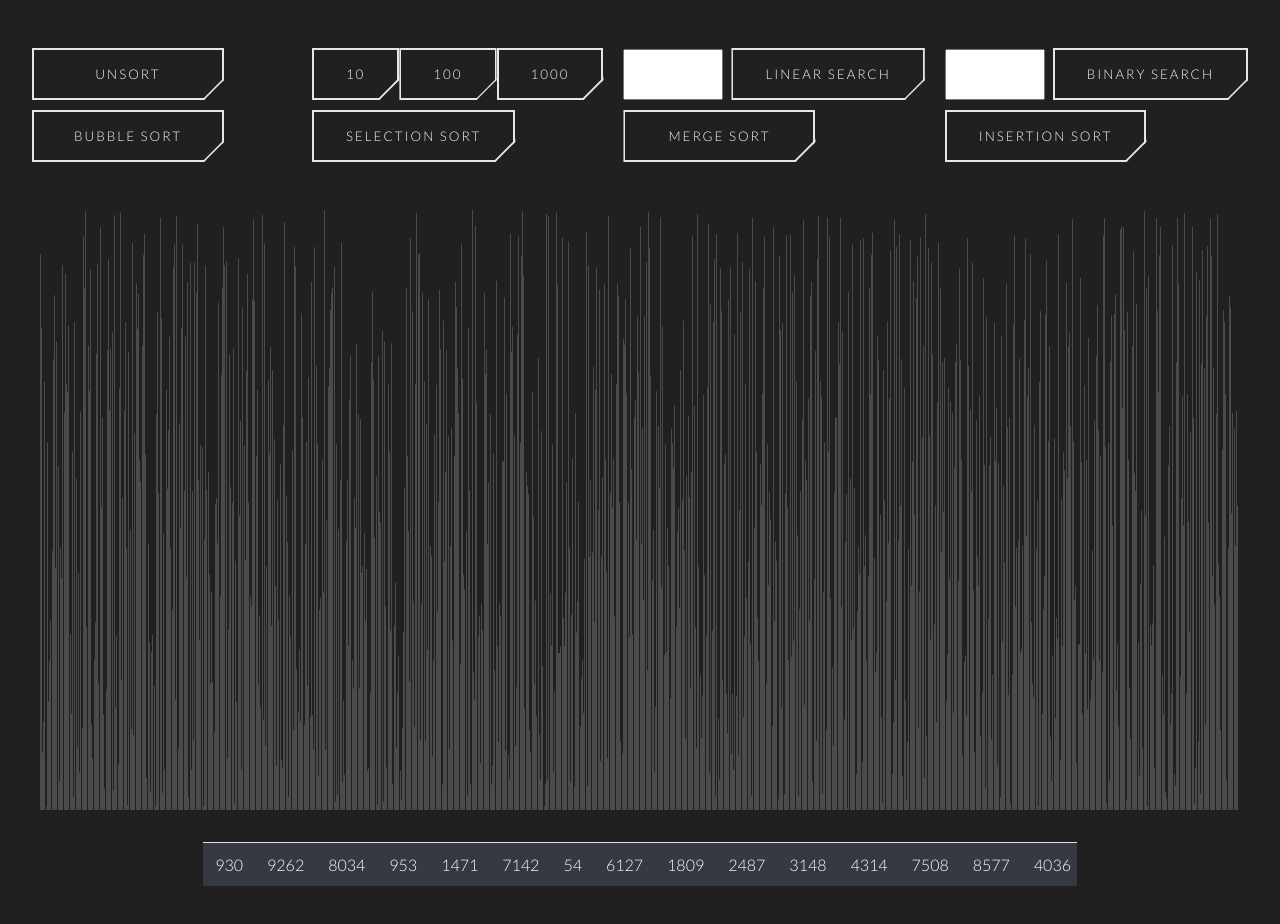
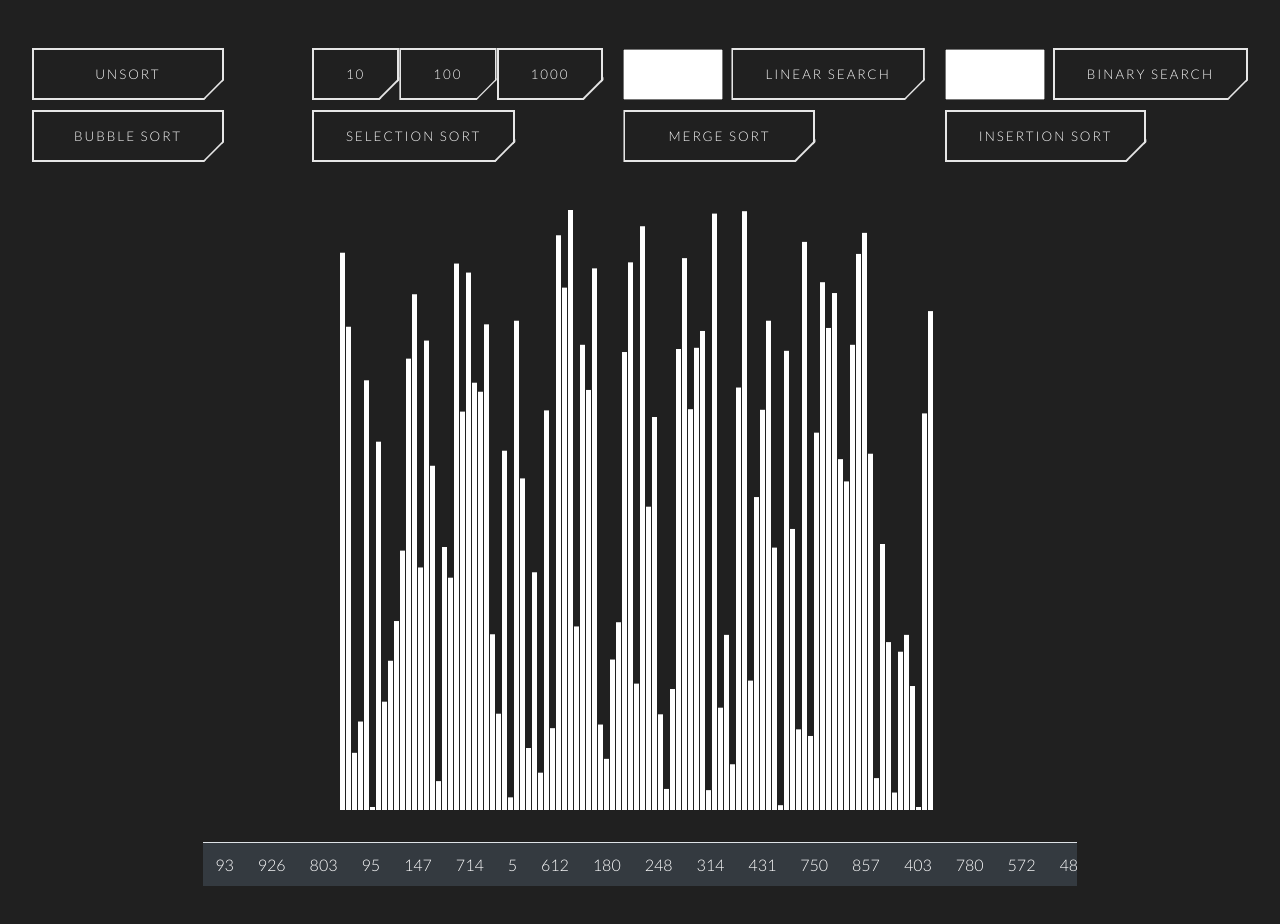
Before and after one commit to JacobGrisham/Data-Structures-and-Algorithms-Visualizer, a React (Create React App) app: page / in a window 1280 px wide. Shown: the top 924 px of the page. Built offline with nearby package versions, Linux system fonts and the light colour scheme.

Commit message:
Quick fix - Update default data set size - Add dynamic input maximum based on data set size

```diff
--- a/src/algorithms/global.tsx
+++ b/src/algorithms/global.tsx
@@ -1,7 +1,7 @@
 import * as d3 from 'd3';
 
 // Set initial data set size
-export var n: number = 1000;
+export var n: number = 100;
 
 // Create initial random number array
 export var array: number[] = [];
--- a/src/components/ControlPanel.tsx
+++ b/src/components/ControlPanel.tsx
@@ -1,3 +1,4 @@
+import { n } from '../algorithms/global';
 import { unsortReset, dataSizeReset } from '../algorithms/controls';
 import { stopPreviousAnimation, linearSearchAlgorithmVisualization, binarySearchAlgorithmVisualization, bubbleSortAlgorithmVisualization, selectionSortAlgorithmVisualization, mergeSortAlgorithmVisualization, insertionSortAlgorithmVisualization } from '../algorithms/algorithmsFn';
 import styles from '../assets/styles/navbar.module.scss';
@@ -20,13 +21,13 @@ export default function ControlPanel() {
           </li>
           <li>
             <form onSubmit={(event) => { event.preventDefault();}}>
-              <input id="linear-search-input" type="number" min="0" max="1000" aria-label="Search for number"></input>
+              <input id="linear-search-input" type="number" min="0" max={n*10} aria-label="Search for number"></input>
               <button type="submit" onClick={ linearSearchAlgorithmVisualization }>Linear Search</button>
             </form>
           </li>
           <li>
             <form onSubmit={(event) => { event.preventDefault();}}>
-              <input id="binary-search-input" type="number" min="0" max="1000" aria-label="Search for number"></input>
+              <input id="binary-search-input" type="number" min="0" max={n*10} aria-label="Search for number"></input>
               <button type="submit" onClick={ binarySearchAlgorithmVisualization }>Binary Search</button>
             </form>
           </li>
```
